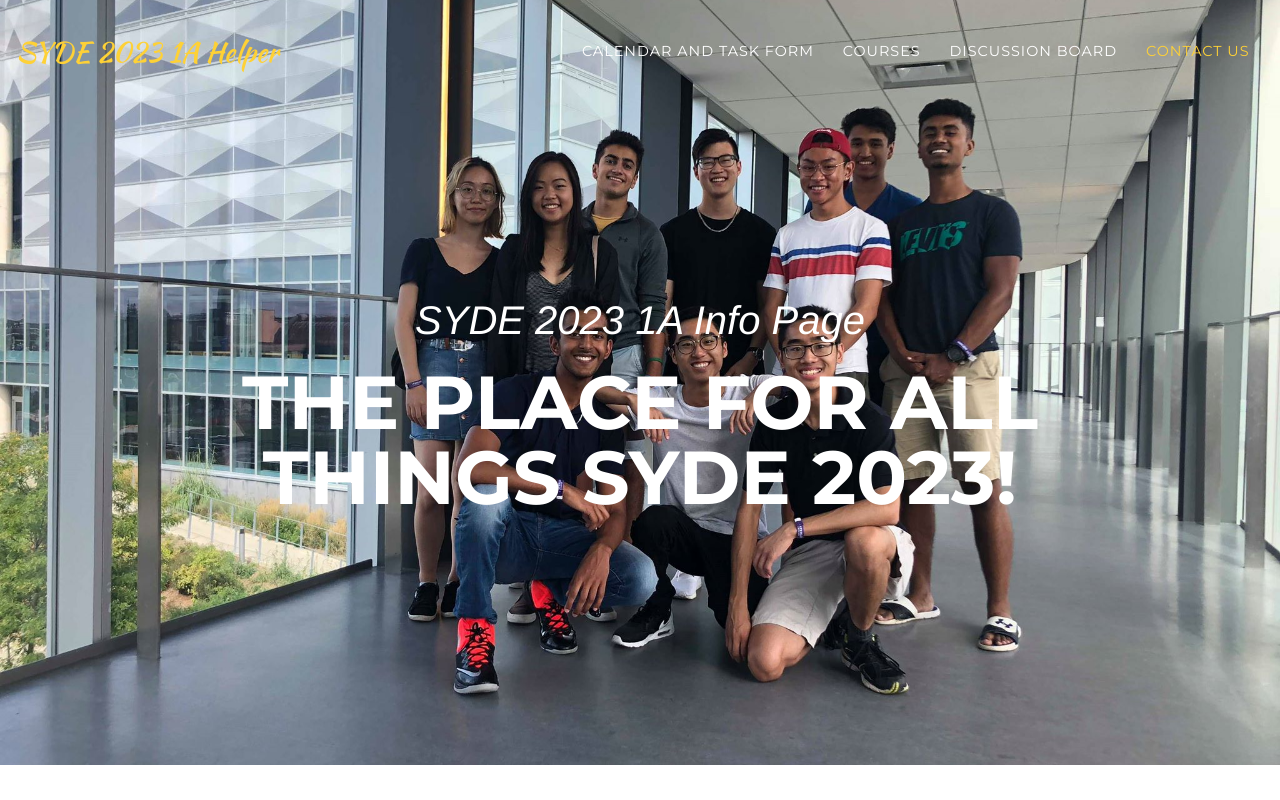
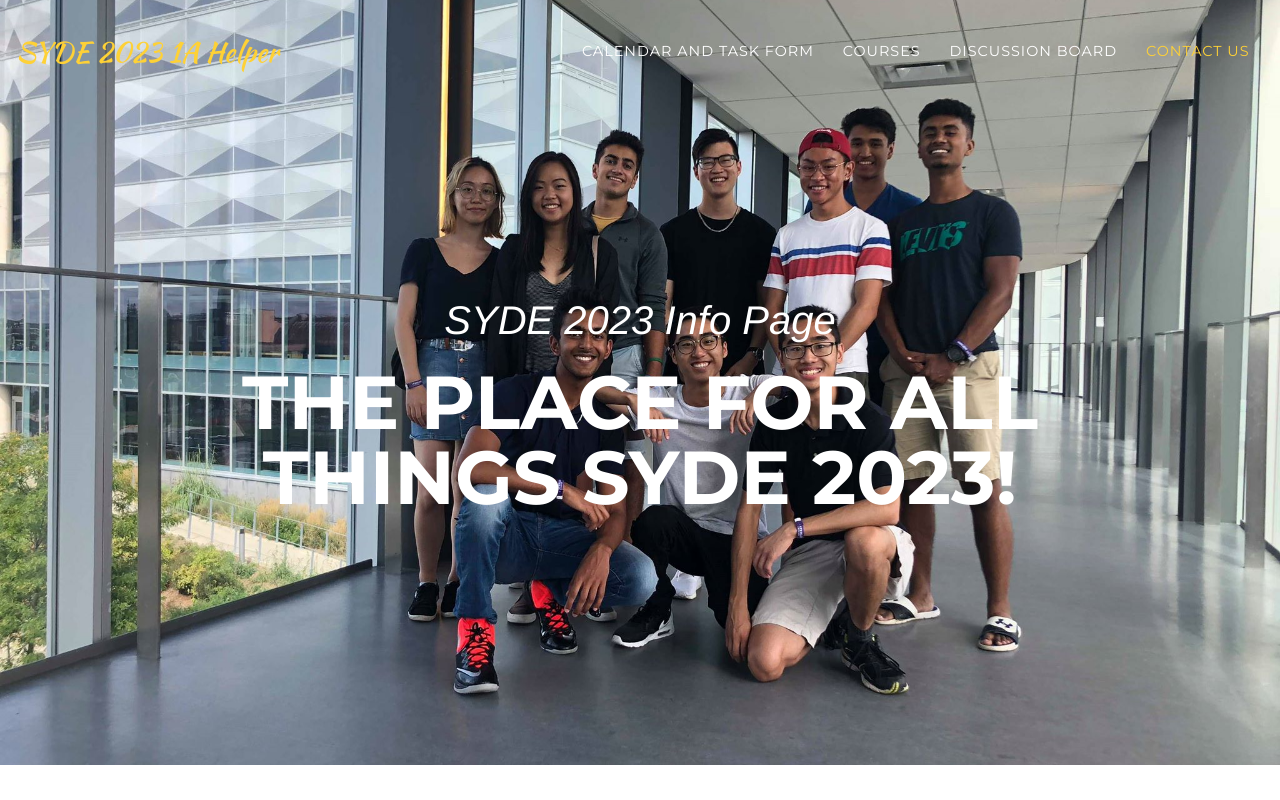
Before and after one commit to ROOSTERs/SYDE-Calendar-Project, a plain HTML site: page client/index.html in a window 1280 px wide. Shown: the top 800 px of the page. Drawn offline with Linux system fonts and the light colour scheme; a web font is replaced by a local one.

Commit message:
Updated titles

```diff
--- a/client/index.html
+++ b/client/index.html
@@ -66,7 +66,7 @@
     <header class="masthead">
       <div class="container">
         <div class="intro-text">
-          <div class="intro-lead-in">SYDE 2023 1A Info Page</div>
+          <div class="intro-lead-in">SYDE 2023 Info Page</div>
           <div class="intro-heading">The place for all things SYDE 2023!</div>
 
         </div>
```
